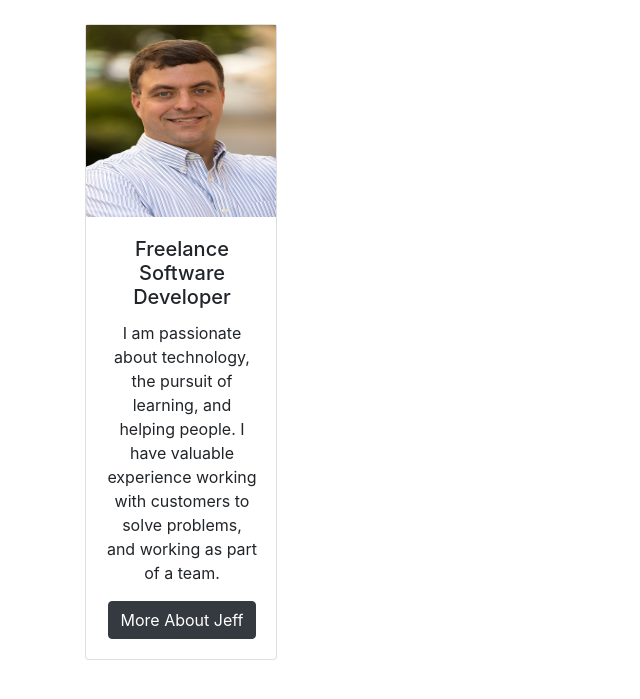
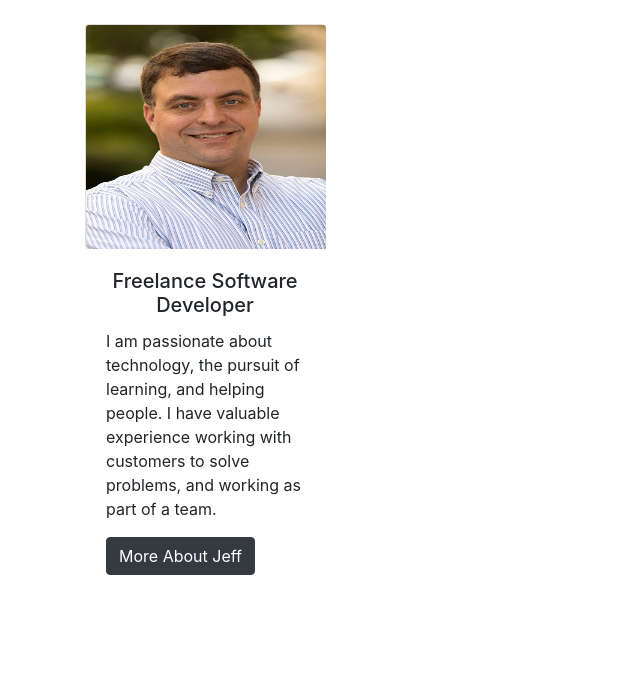
Before and after one commit to standridgejeff/PersonalWebsite, a Django app: page / in a window 1280 px wide. Shown: the part 56-755 px from the top of the page, without its empty margins (0-640 px from the left). Run offline with Django 3.2, Linux system fonts and the light colour scheme; some libraries are stand-ins or nearby versions.

Commit message:
Added current state home page, plan to redo

```diff
--- a/djangoproject/pages/templates/about.html
+++ b/djangoproject/pages/templates/about.html
@@ -8,13 +8,13 @@
 <div id="carouselExampleControls" class="carousel slide" data-ride="carousel">
   <div class="carousel-inner">
     <div class="carousel-item active">
-      <img class="d-block w-100"src="{% static 'C:\repos\code\djangoproject\static\images\pakata-goh-EJMTKCZ00I0-unsplash (1).jpg' %}" alt="First slide">
+      <img class="d-block w-50"src="{% static 'C:\repos\code\djangoproject\static\images\pakata-goh-EJMTKCZ00I0-unsplash (1).jpg' %}" alt="First slide">
     </div>
     <div class="carousel-item">
-      <img class="d-block w-100" src="{% static 'C:\repos\code\djangoproject\static\images\campaign-creators-gMsnXqILjp4-unsplash.jpg' %}" alt="Second slide">
+      <img class="d-block w-50" src="{% static 'C:\repos\code\djangoproject\static\images\campaign-creators-gMsnXqILjp4-unsplash.jpg' %}" alt="Second slide">
     </div>
     <div class="carousel-item">
-      <img class="d-block w-100" src="{% static 'C:\repos\code\djangoproject\static\images\karim-manjra-cW3nDFVpi10-unsplash.jpg' %}" alt="Third slide">
+      <img class="d-block w-50" src="{% static 'C:\repos\code\djangoproject\static\images\karim-manjra-cW3nDFVpi10-unsplash.jpg' %}" alt="Third slide">
     </div>
   </div>
   <a class="carousel-control-prev" href="#carouselExampleControls" role="button" data-slide="prev">
--- a/djangoproject/pages/templates/home.html
+++ b/djangoproject/pages/templates/home.html
@@ -6,15 +6,15 @@
 
 
 {% block content %}
-<div class="row" style="padding-top: 0rem">
-	<div class="d-flex align-items-stretch col-xs- col-sm-8 col-md-6 col-lg-12 p-2.5 text-center" style="padding-bottom: 2rem">
-		<div class="card" style="width: 12rem">
-			<img src="{% static 'images/jeffstandridgecroppedphoto.jpg' %}" class="card-img-fluid" style="height: 12rem">
-			<div class="card-body" style="width: 12rem">
-				<h5 class="card-title">Freelance Software Developer</h5>
-				<p class="card-text" style="padding-top: 0rem">I am passionate about technology, the pursuit of learning, and helping people. I have valuable experience working with customers to solve problems, and working as part of a team. </p>
-				<a href="{% url 'about' %}" class="btn btn-dark" style="">More About Jeff</a>
-			</div>
+<div class="row">
+	<div class="col-md-4">
+		<div class="card" style="width: 15rem; height: 14rem">
+		  <img style="width: 15rem; height: 14rem;"src="{% static 'images/jeffstandridgecroppedphoto.jpg' %}" class="card-img-top" alt="...">
+		  <div class="card-body">
+		    <h5 style="text-align: center" class="card-title">Freelance Software Developer</h5>
+		    <p class="card-text">I am passionate about technology, the pursuit of learning, and helping people. I have valuable experience working with customers to solve problems, and working as part of a team.</p>
+		    <a href="{% url 'about' %}" class="btn btn-dark">More About Jeff</a>
+		  </div>
 		</div>
 	</div>
 </div>
```
Also changed, not shown: djangoproject/pages/templates/main.css (added).
